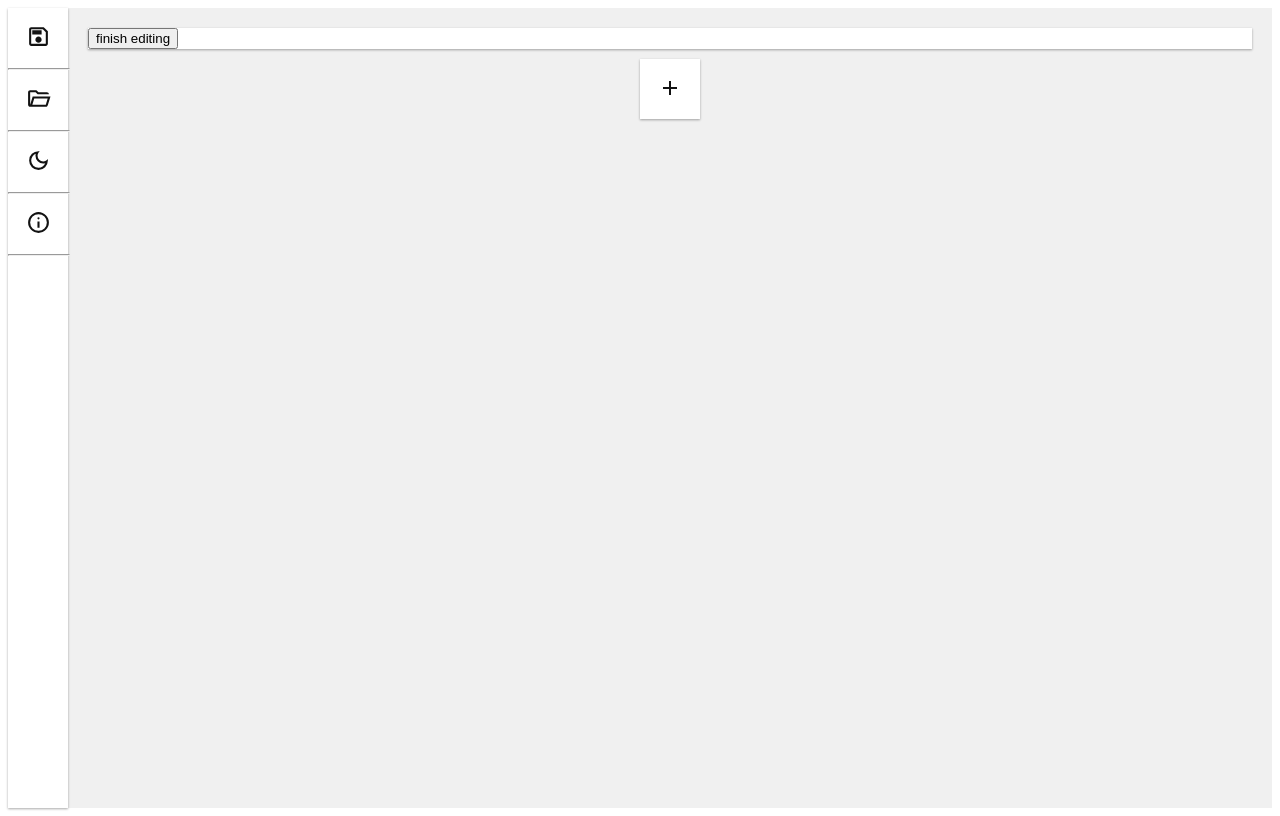
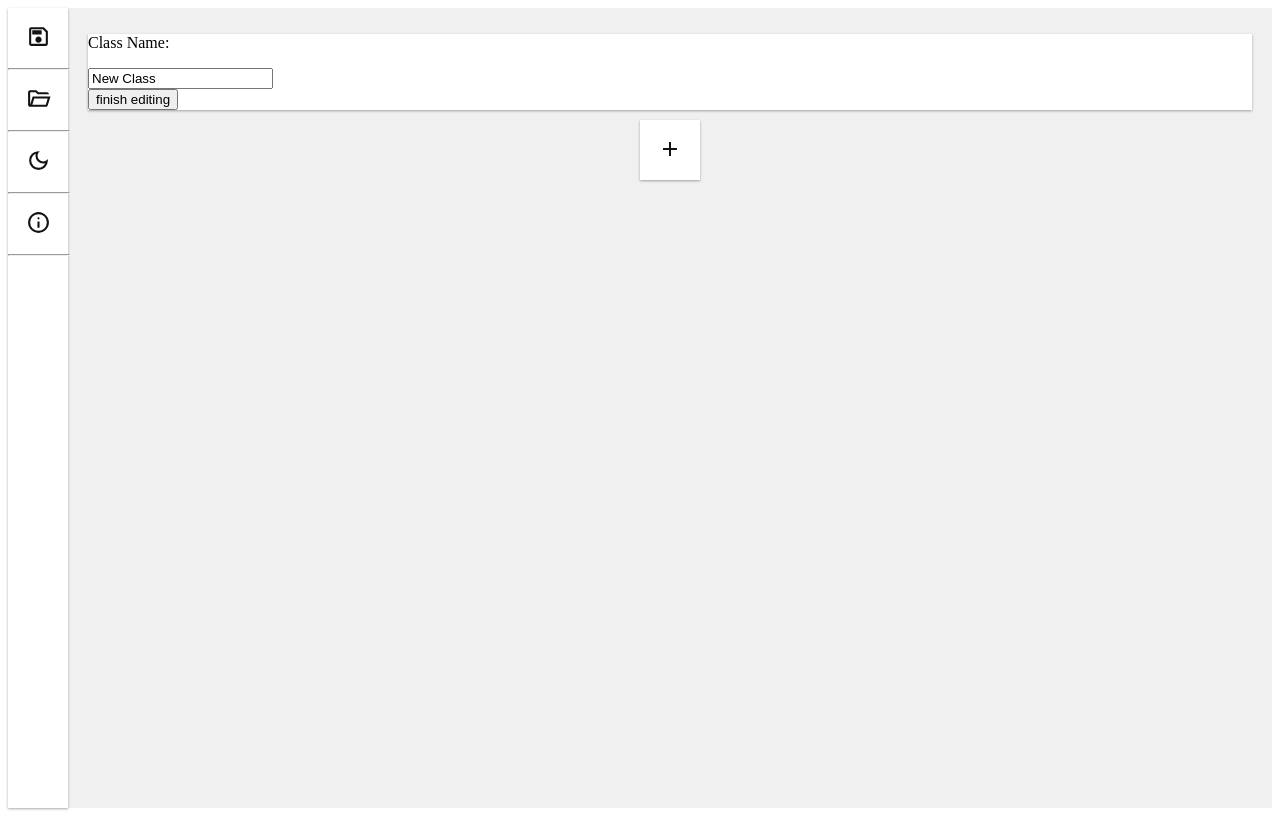
Before and after one commit to gwhendolyn/hwk, a Next.js app: page / in a window 1280 px wide. Both pictures are taken after a click on the button 670 px from the left and 48 px from the top of the page. Built offline with nearby package versions, Linux system fonts and the light colour scheme.

Commit message:
added comments

```diff
--- a/components/Course.js
+++ b/components/Course.js
@@ -9,7 +9,7 @@ export default function Course(props){
     const [editMode, setEditMode] = useState(true);
     const [categories, setCategories] = useState([]);
     const [name, setName] = useState(props.name);
-    const [breakpoints, setBreakpoints] = useState([]);
+    const [breakpoints, setBreakpoints] = useState([]);//TODO: change breakpoints to key:val pairs
     //#endregion
 
     //#region --functions--
@@ -19,6 +19,9 @@ export default function Course(props){
     function editToggle(){
         setEditMode(!editMode);
     }
+    function handleNameChange(event){
+        setName(event.target.value);
+    }
     //#endregion
 
     //#region --main--
@@ -27,8 +30,11 @@ export default function Course(props){
             {editMode ? ( //comp in edit mode
             <div className={styles.container}>
                 <div className={styles.nameIn}>
+                    <p>Class Name:</p>
+                    <input type="text" value={name} onChange={handleNameChange}/>
                 </div>
                 <div className={styles.breakpointsIn}>
+                    {/* map breakpoints to inputs that update vals */}
                 </div>
                 <button onClick={editToggle} className={styles.button}>finish editing</button>
             </div>
```
